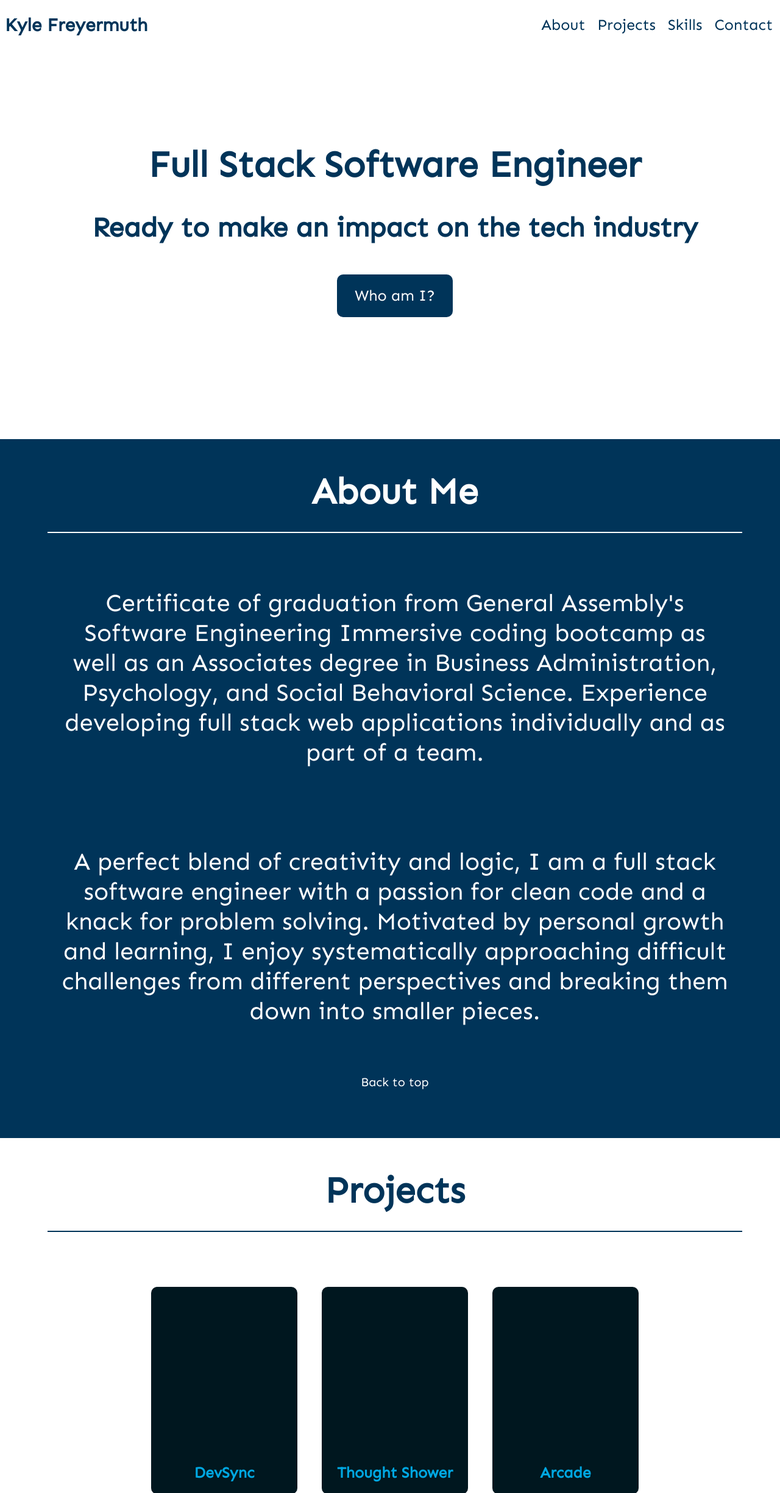
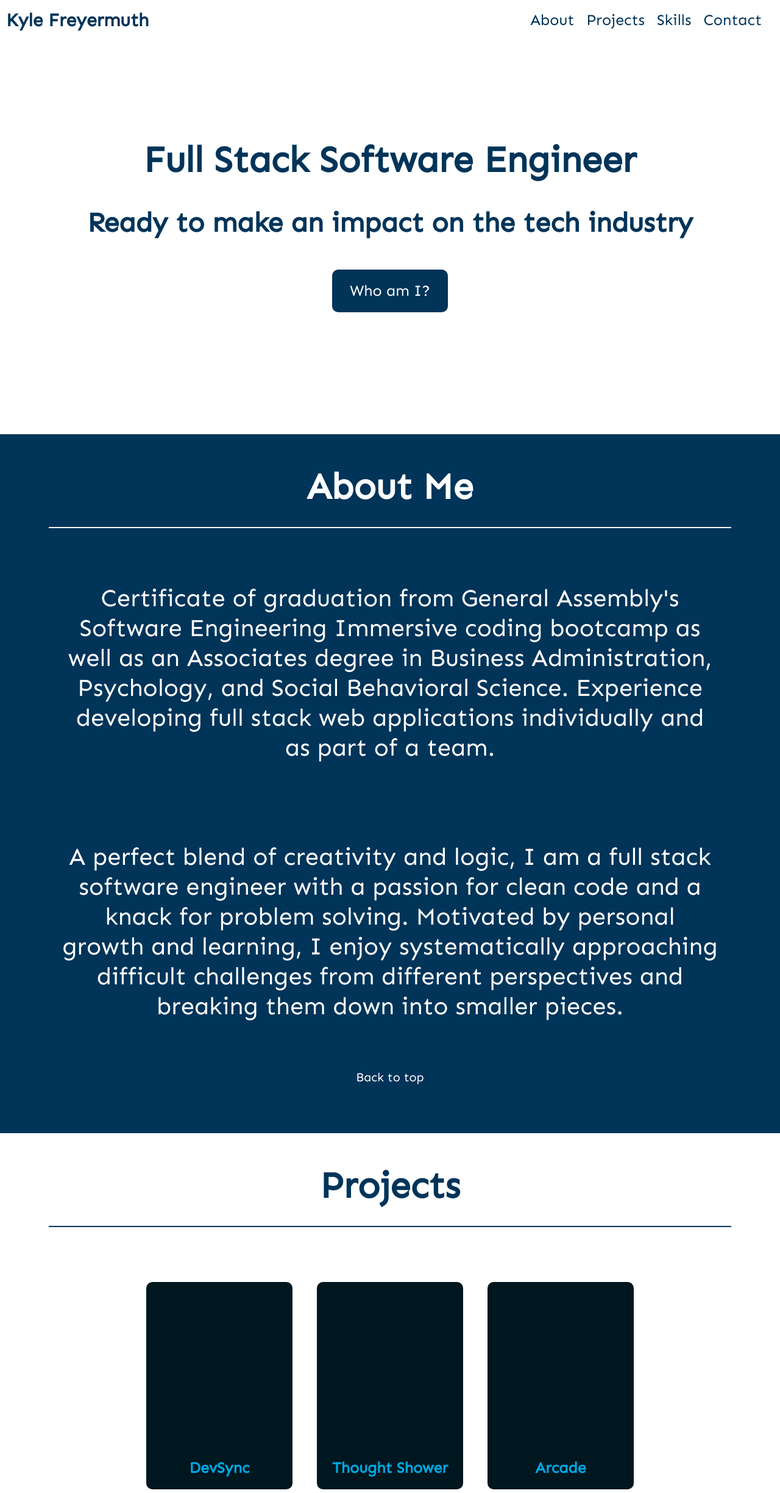
Before and after one commit to KJFreys1/Portfolio_0320, a plain HTML site: page index.html in a window 1280 px wide. Shown: the top 2448 px of the page at 61% size. Drawn offline with Linux system fonts and the light colour scheme; files whose address does not match are found by name.

Commit message:
fixed whitespace

```diff
--- a/style.css
+++ b/style.css
@@ -1,11 +1,12 @@
 html, body {
     width: 100%;
+    padding: 0;
+    margin: 0;
 }
 
 body {
     color: #003459;
     background-color: #FFFFFF;
-    padding: 0;
     font-family: 'Sen', sans-serif;
 }
 
@@ -23,7 +24,7 @@ body {
 /*      NavBar      */
 
 #navBar {
-    margin: -10px -10px auto -10px;
+    margin-top: -10px;
     padding: 0 10px;
     display: grid;
     grid-template-columns: 50vw 1fr 30vw;
@@ -155,7 +156,7 @@ body {
 
 #about {
     padding: 50px 80px 80px 80px;
-    margin: auto -10px;
+    margin: auto;
     text-align: center;
     background-color: #003459;
     color: #FFFFFF;
@@ -208,7 +209,7 @@ body {
 
 #projects {
     padding: 50px 80px 80px 80px;
-    margin: auto -10px;
+    margin: auto;
     text-align: center;
 }
 
@@ -328,7 +329,7 @@ body {
 
 #skills {
     padding: 50px 80px 80px 80px;
-    margin: auto -10px;
+    margin: auto;
     text-align: center;
     background-color: #003459;
     color: #FFFFFF;
```
